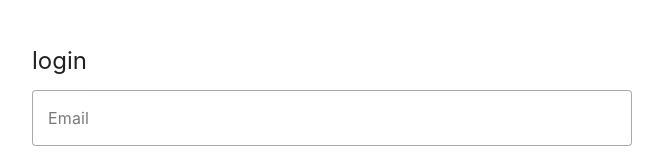
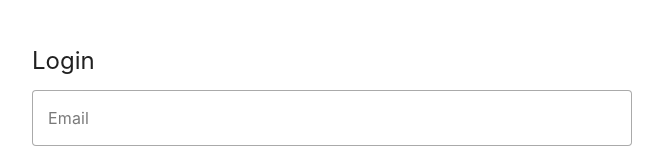
Before and after one commit to dmitry-sidorov/x-budget-frontend, a Vue app: page /login in a window 1280 px wide. Shown: the top 160 px of the page, without its empty margins (340-1003 px from the left). Built offline with nearby package versions, Linux system fonts and the light colour scheme.

Commit message:
Fix locales for login page

```diff
--- a/src/locales.ts
+++ b/src/locales.ts
@@ -1,12 +1,18 @@
 const locales = {
   en: {
-    login: 'login'
+    Login: 'Login',
+    Email: 'Email',
+    Password: 'Password',
   },
   by: {
-    login: 'увайсцi'
+    Login: 'Увайсцi',
+    Email: 'Пошта',
+    Password: 'Пароль',
   },
   ru: {
-    login: 'войти'
+    Login: 'Войти',
+    Email: 'Почта',
+    Password: 'Пароль',
   }
 }
 
--- a/src/views/LoginView.vue
+++ b/src/views/LoginView.vue
@@ -1,22 +1,22 @@
 <template>
   <v-sheet class="mx-auto create-form teal-lighten-3">
-    <h4 class="header">{{ $t('login') }}</h4>
+    <h4 class="header">{{ $t('Login') }}</h4>
     <v-form validate-on="submit lazy" @submit.prevent v-on:keyup.enter="login">
       <v-text-field
         class="input"
-        label="Email"
+        :label="$t('Email')"
         type="email"
         variant="outlined"
         v-model="credentials.email"
       />
       <v-text-field
         class="input"
-        label="Password"
+        :label="$t('Password')"
         type="password"
         variant="outlined"
         v-model="credentials.password"
         />
-      <v-btn class="button" @click="login" variant="outlined">Login</v-btn>
+      <v-btn class="button" @click="login" variant="outlined">{{ $t('Login') }}</v-btn>
     </v-form>
   </v-sheet>
 </template>
```
